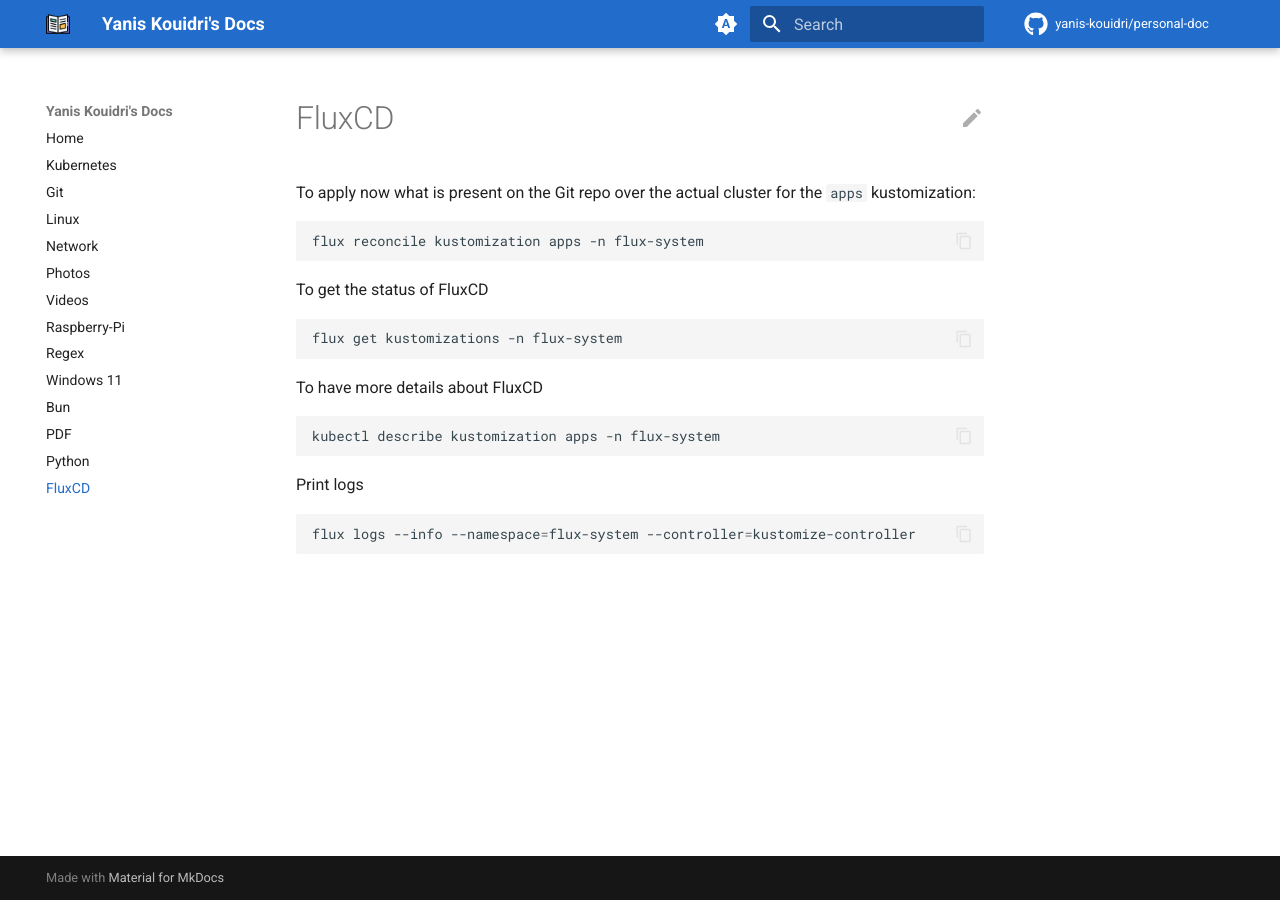
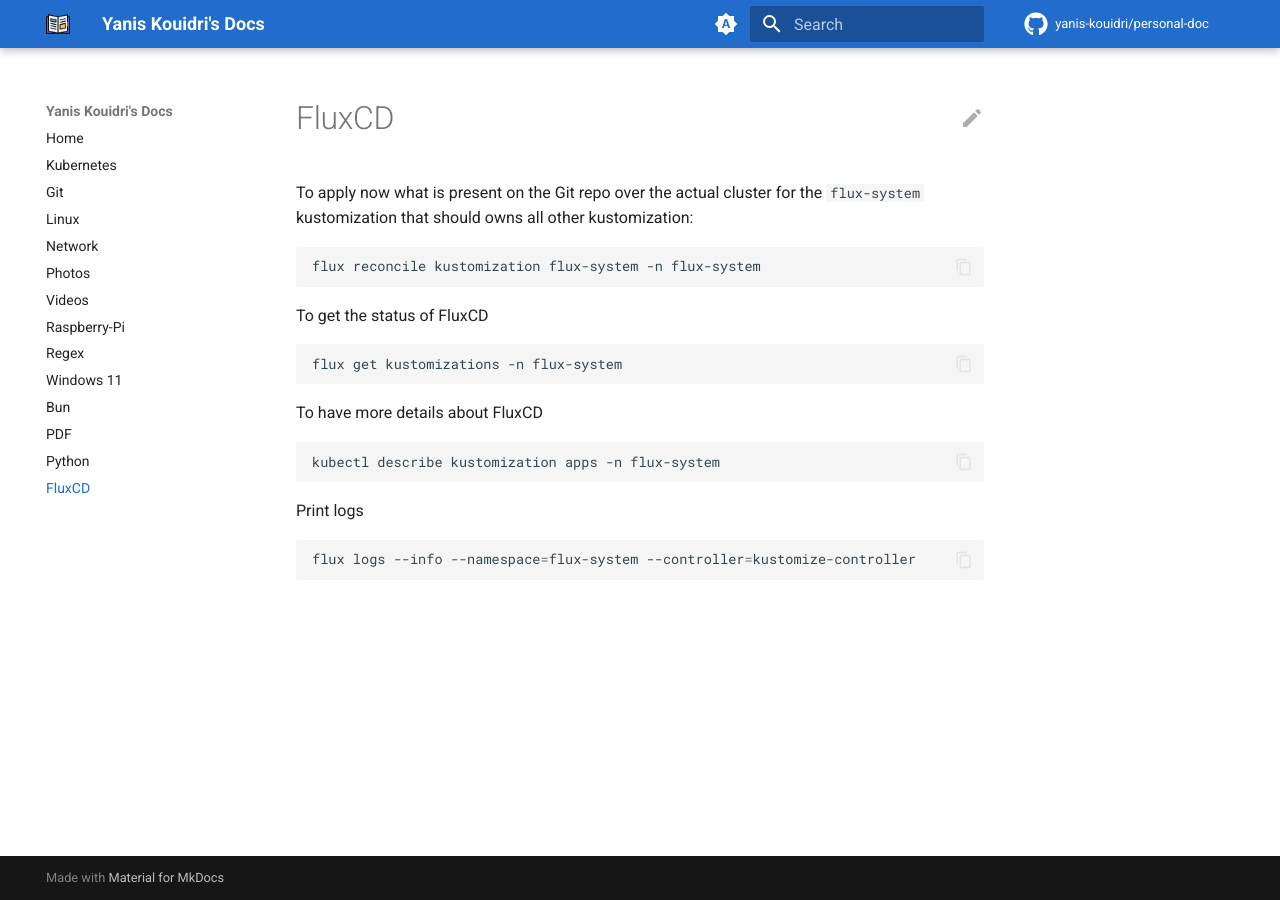
Before and after one commit to Yanis-Kouidri/personal-doc, an MkDocs documentation site: the page built from docs/fluxcd.md, in a window 1280 px wide. Built offline with MkDocs 1.6.1 and Material for MkDocs 9.7.7, drawn with Linux system fonts in a browser that asks for light colours; comment, search, counter and statistics services are not loaded.

Commit message:
Update kustomization command for FluxCD

````diff
--- a/docs/fluxcd.md
+++ b/docs/fluxcd.md
@@ -1,9 +1,9 @@
 # FluxCD
 
-To apply now what is present on the Git repo over the actual cluster for the `apps` kustomization:
+To apply now what is present on the Git repo over the actual cluster for the `flux-system` kustomization that should owns all other kustomization:
 
 ```bash
-flux reconcile kustomization apps -n flux-system
+flux reconcile kustomization flux-system -n flux-system
 ```
 
 To get the status of FluxCD
````
